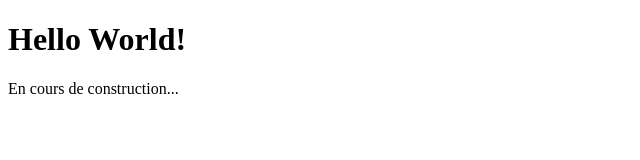
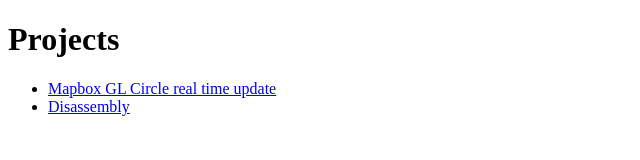
Before and after one commit to eddydg/eddydg.github.io, a plain HTML site: page index.html in a window 1280 px wide. Shown: the whole page, without its empty margins (0-640 px from the left). Drawn offline with Linux system fonts and the light colour scheme.

Commit message:
Add link to projects

```diff
--- a/index.html
+++ b/index.html
@@ -1,10 +1,15 @@
 <!DOCTYPE html>
 <html>
 	<header>
-		<title>En construction</title>
+		<title>Lab</title>
 	</header>
 	<body>
-		<h1>Hello World!</h1>
-		<p>En cours de construction...</p>
+		<h1>Projects</h1>
+		<p>
+      <ul>
+        <li><a href="./mapbox-gl-circle/index.html">Mapbox GL Circle real time update</a></li>
+        <li><a href="./disassembly/index.html">Disassembly</a></li>
+      </ul>
+    </p>
 	</body>
 </html>
```
